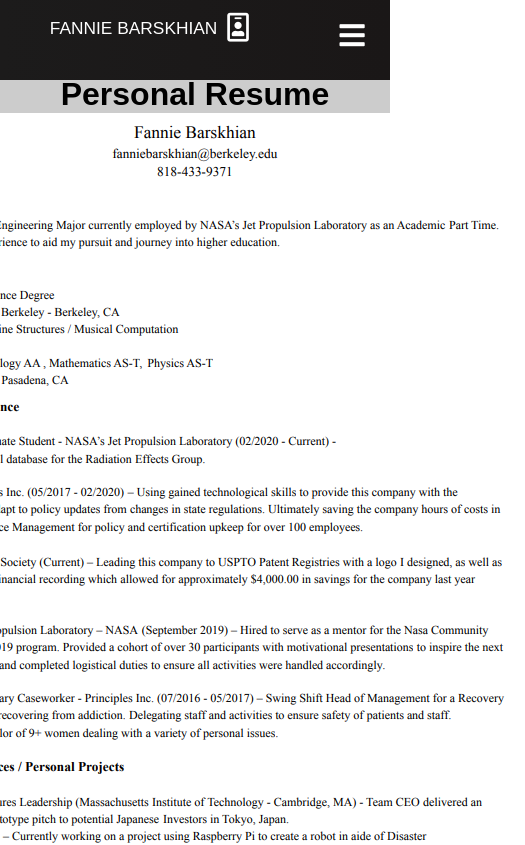
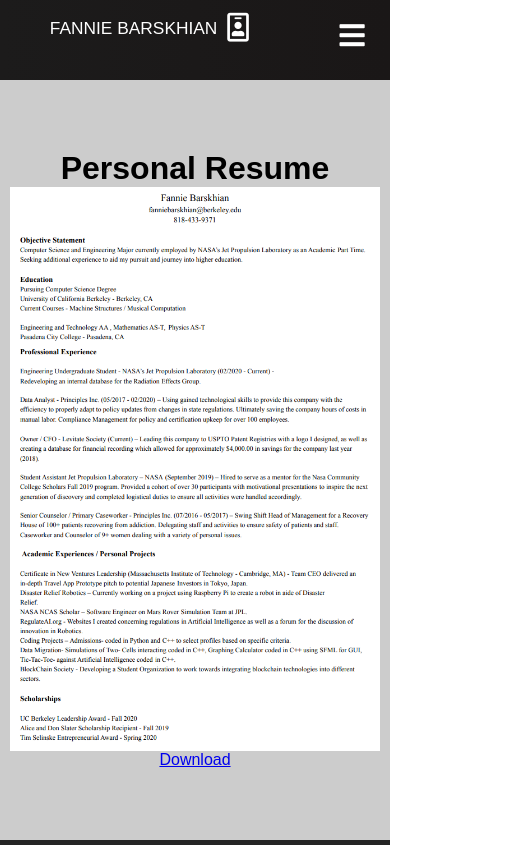
Before and after one commit to barskhianfannie/Portfolio, a React (Create React App) app: page /Portfolio/Resume in a window 390 px wide. Shown: the top 845 px of the page, 525 px wide, since content can reach past the window. Built offline with nearby package versions, Linux system fonts and the light colour scheme.

Commit message:
Update Sizing

```diff
--- a/src/components/HeroSection.css
+++ b/src/components/HeroSection.css
@@ -36,18 +36,22 @@ video {
 @media screen and (max-width: 960px) {
     .hero-container > h1 {
         font-size: 70px;
-        margin-top: 150px;
+        margin-top: 50px;
 
+    }
+
+    .hero-container >p {
+        font-size: 15px;
     }
 }
 
-@media screen and (max-width: 768px) {
+@media screen and (max-width: 668px) {
     .hero-container > h1 {
-        font-size: 50px;
-        margin-top: 100px;
+        font-size: 40px;
+        margin-top: 25px;
     }
     .hero-container >p {
-        font-size: 15px;
+        font-size: 12px;
 
     }
     .btn-mobile {
--- a/src/components/ResumeViewer.css
+++ b/src/components/ResumeViewer.css
@@ -8,3 +8,27 @@
     box-shadow: inset 0 0 0 1000px rgba(0, 0, 0, 0.2);
     object-fit: contain;
 }
+
+
+@media screen and (max-width: 960px) {
+    .resume-container  {
+        height: 125vh;
+        width: 100%;
+        display: flex;
+
+    }
+}
+
+@media screen and (max-width: 668px) {
+
+    img {
+        max-width: 95%;
+        display: flex;
+        margin-left: auto;
+        margin-right: auto;
+    }
+
+    .resume-container {
+        height: 90vh;
+    }
+}
```
